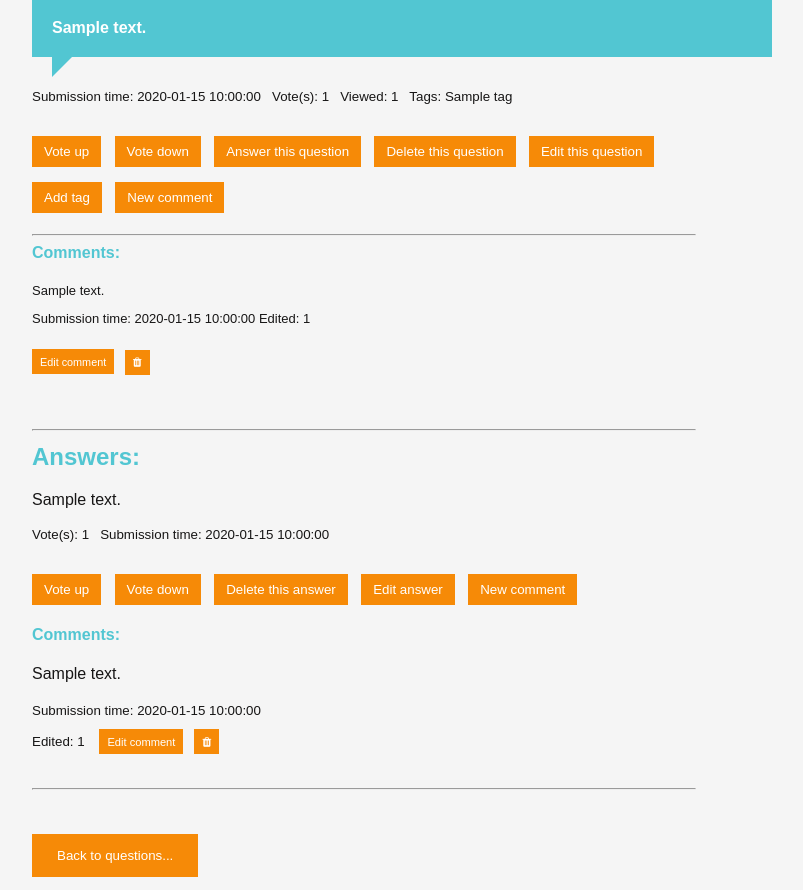
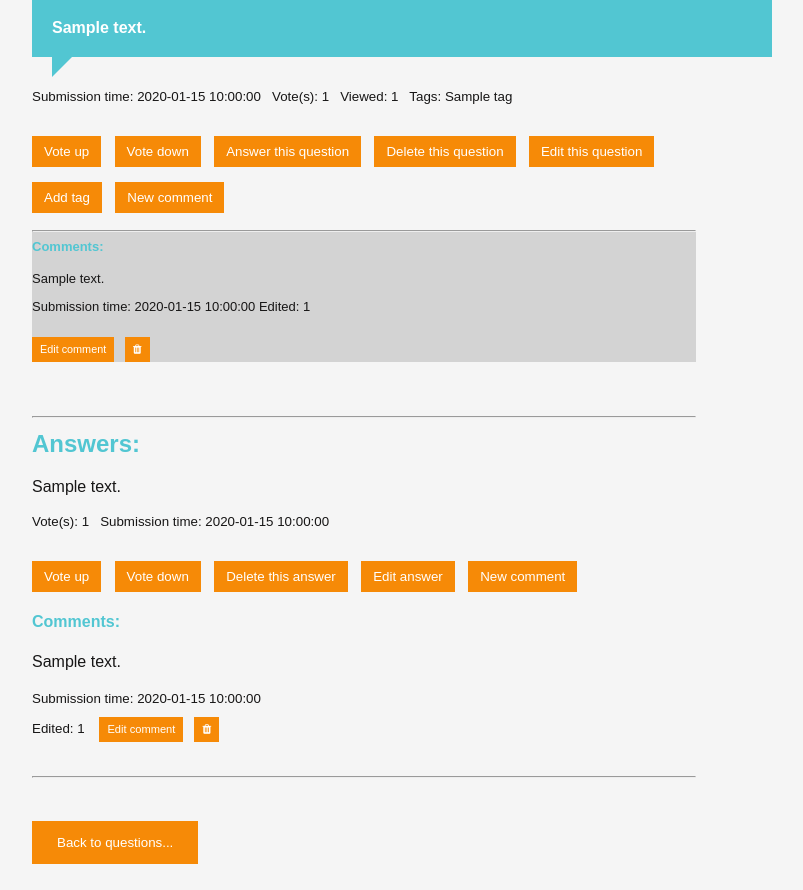
Before and after one commit to CodecoolGlobal/ask-mate-3-python-Gezow, a Flask app: template templates/question.html in a window 1280 px wide. Shown: the part 217-1107 px from the top of the page, without its empty margins (276-1079 px from the left). After the commit the page ends 1081 px from the top, so only its background shows below. Run offline with Flask 2, Linux system fonts and the light colour scheme; the template is opened without the code that fills it: most values are stand-ins (such as "Sample title", 1, 10 or a date in 2020); some libraries are stand-ins or nearby versions.

Commit message:
team prog, added comment background in css

```diff
--- a/static/css/style.css
+++ b/static/css/style.css
@@ -110,6 +110,7 @@ h4 {
 
 .comment {
     font-size: small;
+    background-color: lightgray;
 }
 .header img {
     float: left;
--- a/templates/question.html
+++ b/templates/question.html
@@ -29,8 +29,8 @@
             <button class="small-button" onclick="window.location.href='/question/{{ question_id }}/new_tag';">Add tag</button>&nbsp;&nbsp;
             <button class="small-button" onclick="window.location.href='/question/{{ question_id }}/new_comment';">New comment</button>
     </div>
+        <div class="comment">
         <h4><hr><strong>Comments:</strong></h4>
-        <p>
         {% if question_comments %}
             {% for comment in question_comments %}
                 <p class="comment">{{comment['message']}}</p>
@@ -40,8 +40,8 @@
                 <p class="comment">
                 <button class="smaller-button" onclick="window.location.href='/comment/{{ comment['id'] }}/edit';">Edit comment</button>&nbsp;&nbsp;
                 <button class="trash-button"><i class="fa fa-trash" onclick="window.location.href='/comment/{{ comment['id'] }}/delete';"></i></button>
-                </p>
-            {% endfor %}
+        </div>
+        {% endfor %}
         {% else %}
             No comments yet...
         {% endif %}
```
